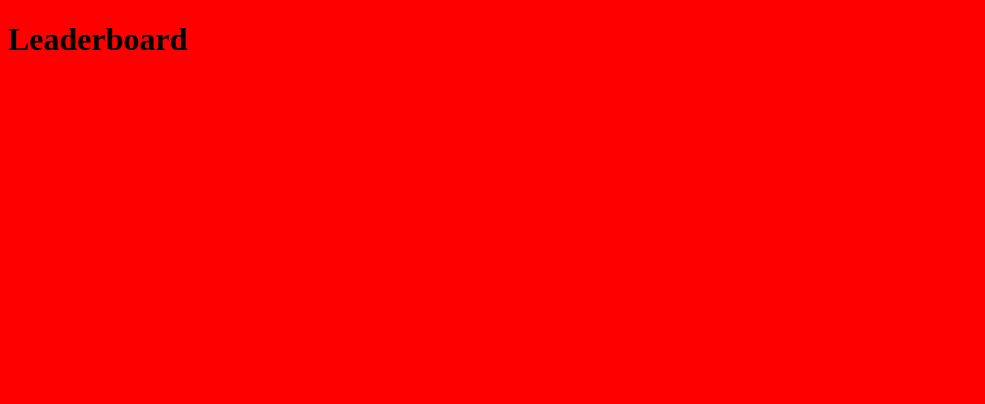
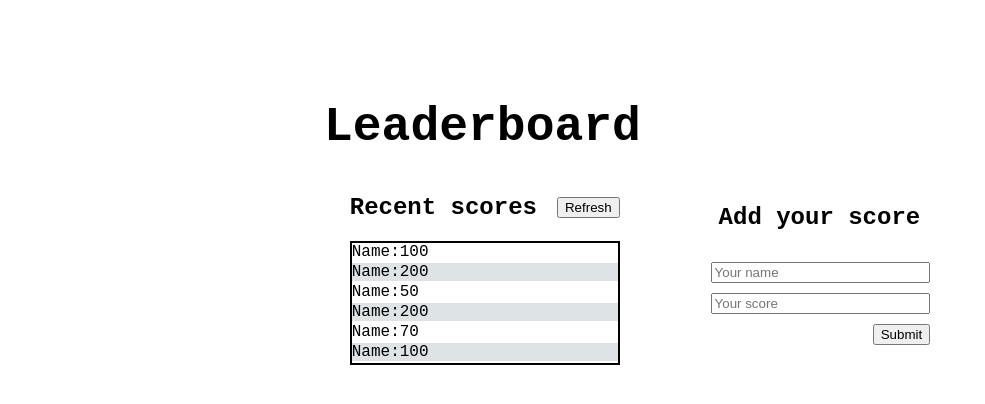
Before and after one commit to nilab-khwaja/Leaderboard, a website built with webpack: page src/index.html in a window 1280 px wide. Shown: the whole page, without its empty margins (0-985 px from the left). Built offline with nearby package versions, Linux system fonts and the light colour scheme.

Commit message:
modify index.html and css file

```diff
--- a/package.json
+++ b/package.json
@@ -21,6 +21,7 @@
   "homepage": "https://github.com/nilab-khwaja/Leaderboard#readme",
   "devDependencies": {
     "css-loader": "^6.7.3",
+    "hint": "^2.0.0",
     "html-webpack-plugin": "^5.5.1",
     "style-loader": "^3.3.2",
     "webpack": "^5.82.1",
--- a/src/index.html
+++ b/src/index.html
@@ -8,5 +8,29 @@
 </head>
 <body>
     <h1>Leaderboard</h1>
+    <div class="container">
+        <div class="right">
+            <div class="ref">
+                <h2>Recent scores</h2>
+                <button class="refresh">Refresh</button>
+            </div>
+            <ul class="display-scores">
+                <li>Name:100</li>
+                <li>Name:200</li>
+                <li>Name:50</li>
+                <li>Name:200</li>
+                <li>Name:70</li>
+                <li>Name:100</li>
+            </ul>
+        </div>
+        <div class="left">
+            <h2>Add your score</h2>
+            <form  class="form" action="#" >
+                <input type="text" class="input" placeholder="Your name" required>
+                <input type="text"  class="input" placeholder="Your score" required>
+                <button class="btn" type="submit">Submit</button>
+            </form>
+        </div>
+    </div>
 </body>
 </html>
--- a/src/style.css
+++ b/src/style.css
@@ -1,3 +1,78 @@
 body{
-    background-color: red;
+    font-family: 'Courier New', Courier, monospace;
+    box-sizing: border-box;
+    padding: auto;
+    margin-top: 100px;
 }
+
+h1{
+
+    font-size: 3rem;
+    width: 50%;
+    margin: auto;
+    padding-bottom: 20px;
+}
+
+.container{
+    display: flex;
+    height: 100%;
+    align-items: center;
+    width: 60%;
+    justify-content: space-evenly;
+    margin: auto;
+}
+
+.ref{
+    display: flex;
+    justify-content: space-between;
+    align-items: center;
+    gap: 20px;
+    width: 100%
+
+}
+.right{
+    display: flex;
+    flex-direction: column;
+    justify-content: baseline;
+    height: 100%;
+}
+
+.left{
+    display: flex;
+    flex-direction: column;
+    justify-content: baseline;
+    height: 100%;
+    gap:1px;
+}
+
+.left h2 {
+    padding: 10px;
+    margin-top: 0;
+}
+
+.form{
+    display: flex;
+    flex-direction: column;
+    justify-content: space-around;
+    gap: 10px;
+    align-items: flex-end;
+    margin-left: 10px;
+}
+
+.display-scores{
+    list-style-type: none;
+    padding: 0;
+    margin: 0;
+    border: 2px solid black;
+}
+.display-scores li{
+    margin-bottom: 2px;
+}
+
+.display-scores li:nth-child(even){
+    background-color: rgb(222, 228, 230);
+}
+
+.input {
+    width: 100%;
+}
```
Also changed, not shown: .eslintrc.json (added), .github/workflows/linters.yml (added), .stylelintrc.json (added), 2 other files.
